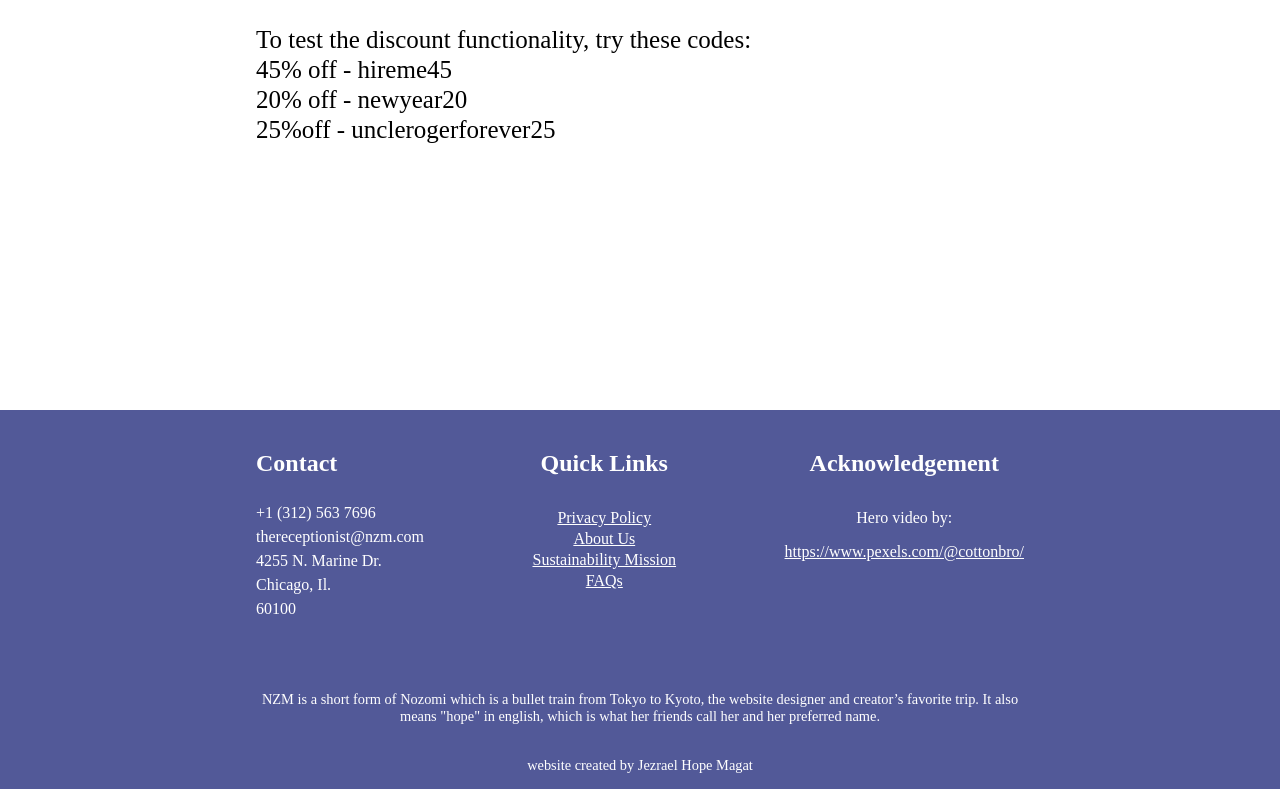
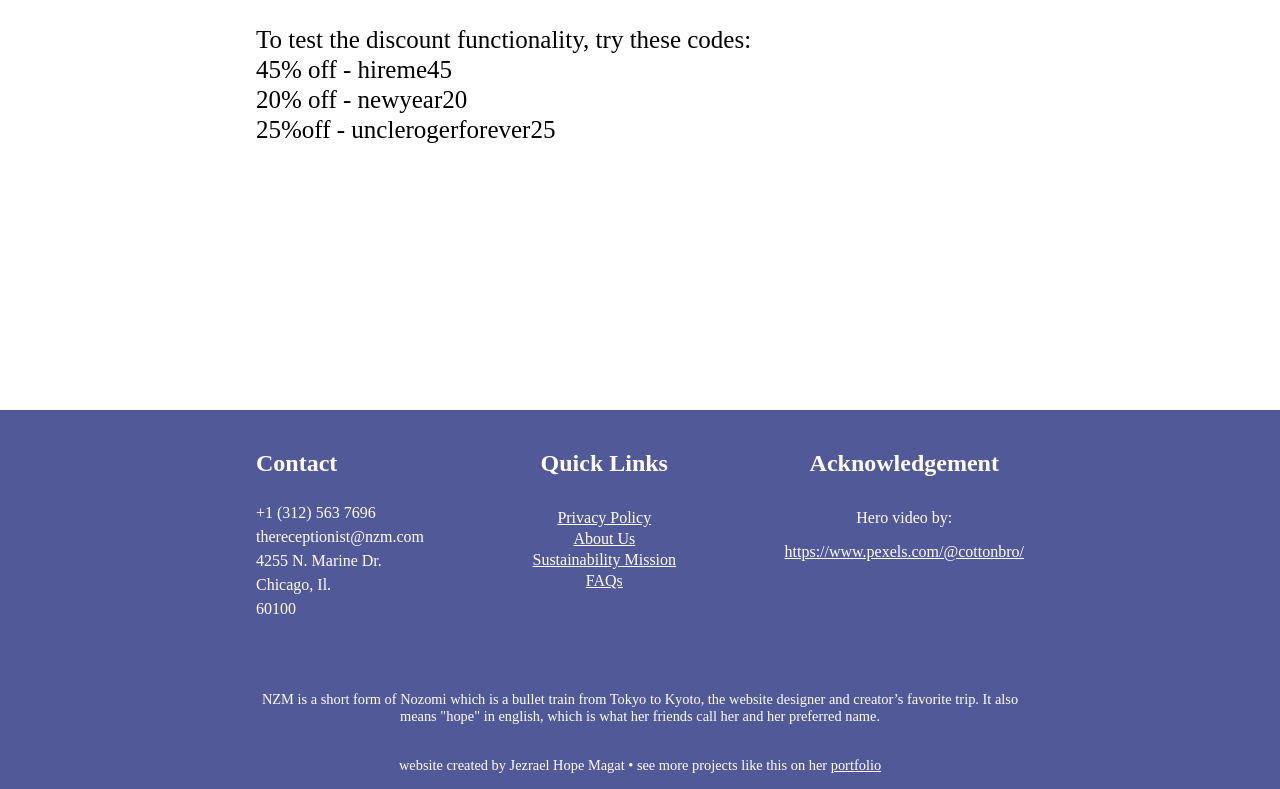
Before and after one commit to jezraelhope/ecomm, a React (Create React App) app: page /info in a window 1280 px wide. Shown: the part 1662-2451 px from the top of the page. Built offline with nearby package versions, Linux system fonts and the light colour scheme; a web font is replaced by a local one.

Commit message:
add portfolio link

```diff
--- a/src/Shared/Footer/Footer.js
+++ b/src/Shared/Footer/Footer.js
@@ -47,7 +47,14 @@ const Footer = () => {
                     friends call her and her preferred name.
                 </p>
                 <p className="footer-footer">
-                    website created by Jezrael Hope Magat
+                    website created by Jezrael Hope Magat • see more projects
+                    like this on her{' '}
+                    <a
+                        href="https://jezraelhope.onrender.com/"
+                        style={{ color: 'inherit' }}
+                    >
+                        portfolio
+                    </a>
                 </p>
             </div>
         </footer>
```
